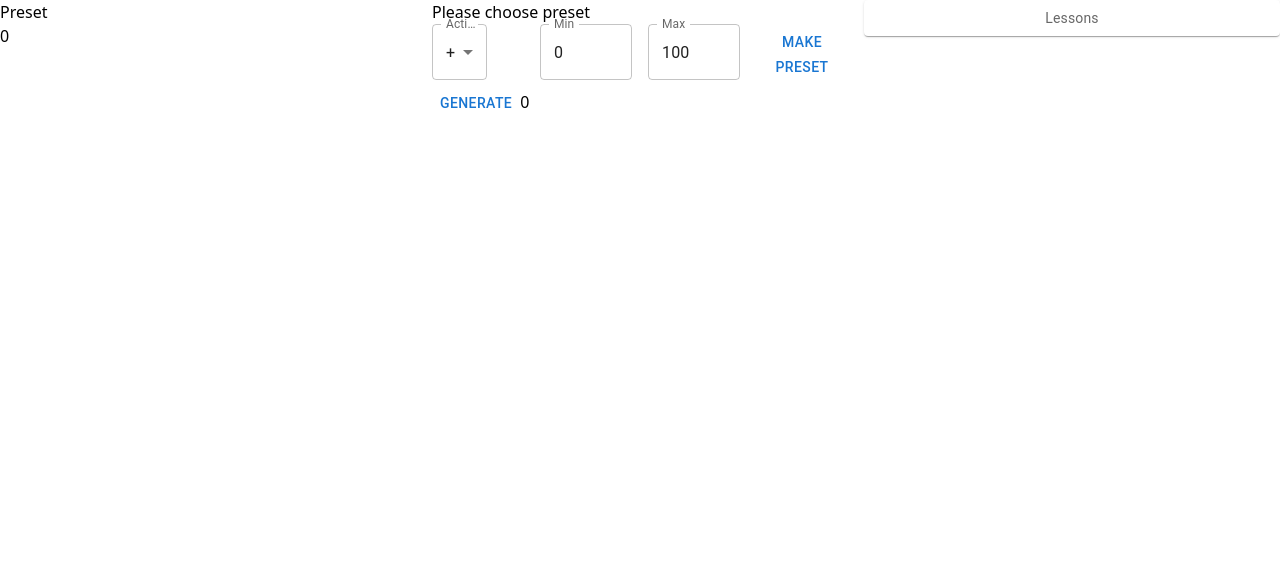
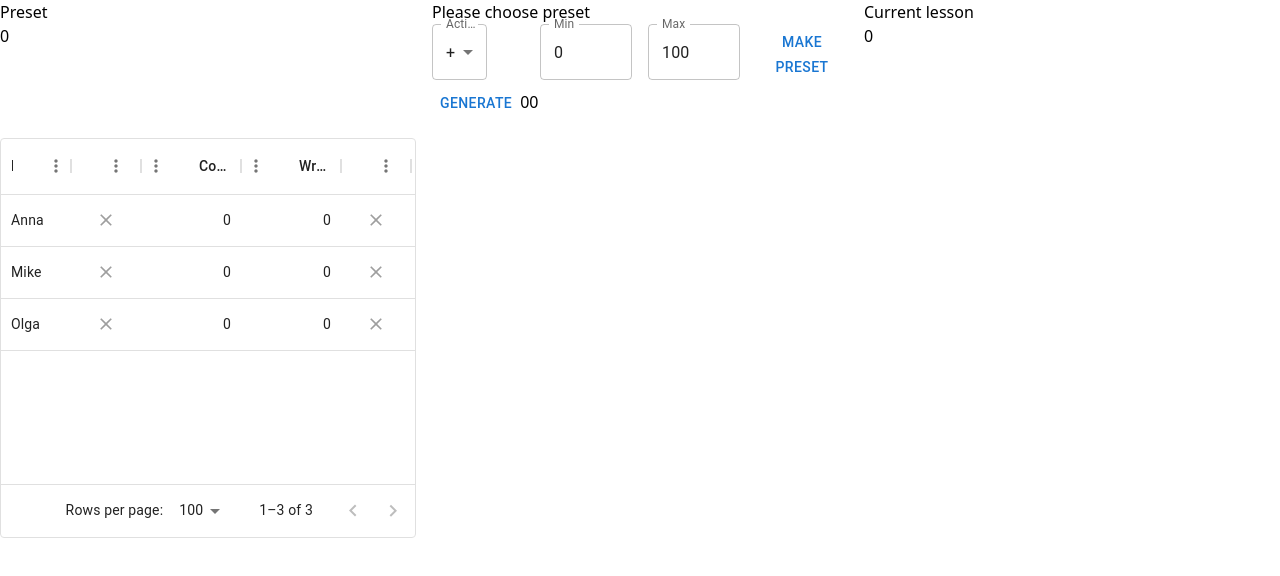
Before and after one commit to mbob72/math_simulator, a Next.js app: page /admin in a window 1280 px wide. Shown: the top 576 px of the page. Built offline with nearby package versions, Linux system fonts and the light colour scheme.

Commit message:
add students

```diff
--- a/package.json
+++ b/package.json
@@ -13,6 +13,7 @@
     "@emotion/styled": "^11.10.6",
     "@mui/material": "^5.11.16",
     "@mui/styled-engine-sc": "^5.11.11",
+    "@mui/x-data-grid": "^6.1.0",
     "@types/node": "18.15.11",
     "@types/react": "18.0.33",
     "@types/react-dom": "18.0.11",
--- a/src/components/Generator.tsx
+++ b/src/components/Generator.tsx
@@ -15,7 +15,8 @@ export const Generator = ({ list, current }) => {
         makePreset,
         examples,
         generate,
-        setNum1, setNum2, _setAction, deleteExample
+        setNum1, setNum2, _setAction, deleteExample,
+        startLesson
     } = useContext(PresetsContext);
 
     return (
@@ -36,15 +37,13 @@ export const Generator = ({ list, current }) => {
             />
             <Button onClick={generate} >Generate</Button>
             {examples.length && examples.map((a, i) => {
-                console.log(a)
                 const [mn1, mn2, res, action] = a;
                 return (
                     <Example key={i} {...{ num1: mn1, num2: mn2, action, result: res, setNum1: setNum1(i), setNum2: setNum2(i), setAction: _setAction(i), deleteExample: deleteExample(i) }} />
                 )
             })
             }
+            {examples.length && (<Button onClick={startLesson}>Start new lesson</Button>)}
         </>
-
-
     )
 }
--- /dev/null
+++ b/src/components/Lesson.tsx
@@ -0,0 +1,21 @@
+import React, {useContext, useState} from "react";
+import {PresetsContext} from "@/components/presets.context";
+
+export const Lesson = () => {
+    const {
+        lesson
+    } = useContext(PresetsContext);
+
+    return (
+        <>
+            <h3 >Current lesson</h3>
+            {lesson.length && lesson.map(({ example: [a, b, res, act], status }, i) => {
+                return (
+                    <div key={i}>
+                        <span>{a}</span> <span>{act}</span> <span>{b}</span> <span>=</span> <span>?</span>
+                    </div>
+                )
+            })}
+        </>
+    )
+}
--- /dev/null
+++ b/src/components/Students.tsx
@@ -0,0 +1,33 @@
+import React, {useContext, useState} from "react";
+import {PresetsContext} from "@/components/presets.context";
+import {DataGrid, GridColDef, GridValueGetterParams, GridValueSetterParams} from '@mui/x-data-grid';
+
+
+
+export  function Students() {
+    const { students, setInLesson } = useContext(PresetsContext);
+    const valueSetter = (params: GridValueSetterParams) => {
+        setInLesson(params.row.name, params.value)
+        return params.row
+    }
+
+    const columns: GridColDef[] = [
+        { field: 'name', headerName: 'Name', width: 70 },
+        { field: 'inLesson', headerName: 'Going', type: 'boolean',width: 70, valueSetter, editable: true },
+        { field: 'correctAnswers', headerName: 'Correct', type: 'number', width: 100 },
+        { field: 'wrongAnswers', headerName: 'Wrong', type: 'number', width: 100 },
+        { field: 'done', headerName: 'Fulfilled', type: 'boolean',width: 70 },
+    ];
+
+    return (
+        <div style={{ height: 400, width: '100%' }}>
+            {students.length && <DataGrid
+                rows={students}
+                columns={columns}
+                pageSize={5}
+                rowsPerPageOptions={[5]}
+                getRowId={(a) => { console.log(a); return a?.name || 'kjlkj' }}
+            />}
+        </div>
+    );
+}
--- a/src/components/preset.hooks.tsx
+++ b/src/components/preset.hooks.tsx
@@ -1,4 +1,4 @@
-import {useState} from "react";
+import {useEffect, useState} from "react";
 
 
 export const usePresets = () => {
@@ -94,6 +94,52 @@ export const usePresets = () => {
         setExamples(exs => [...exs.slice(0, i), ...exs.slice(i +1)])
     }
 
+    const [lesson, setLesson] = useState([]);
+
+    const startLesson = () => {
+        setLesson(examples.map((example, i) => ({
+            example,
+            status: {
+                id: i,
+                shown: false,
+                done: false,
+                correct: false
+            }
+        })))
+    }
+
+    const [students, setStudents] = useState([{
+        name: 'Anna',
+        inLesson: false,
+        correctAnswers: 0,
+        wrongAnswers: 0,
+        done: false
+    }, {
+        name: 'Mike',
+        inLesson: false,
+        correctAnswers: 0,
+        wrongAnswers: 0,
+        done: false
+    }, {
+        name: 'Olga',
+        inLesson: false,
+        correctAnswers: 0,
+        wrongAnswers: 0,
+        done: false
+    }]);
+
+    const setInLesson = (_name, val) => {
+        if(students.find(({ name }) => name === _name).inLesson !== val) {
+            setStudents(students => students.map((student) => student.name === _name
+                            ? {
+                                ...student,
+                                inLesson: val
+                            }
+                            : student
+                    ))
+        }
+    }
+
     return {
         min,
         max,
@@ -110,7 +156,11 @@ export const usePresets = () => {
         generate,
         examples,
         list,
-        setNum1, setNum2, _setAction: __setAction, deleteExample
+        setNum1, setNum2, _setAction: __setAction, deleteExample,
+        startLesson,
+        lesson,
+        students,
+        setInLesson
     }
 }
 
--- a/src/pages/admin.tsx
+++ b/src/pages/admin.tsx
@@ -5,6 +5,10 @@ import Grid from '@mui/material/Unstable_Grid2';
 import {Presets} from "@/components/Presets";
 import {PresetsWrapper} from "@/components/presets.context";
 import {Generator} from "@/components/Generator";
+import {Lesson} from "@/components/Lesson";
+import {Students} from "@/components/Students";
+
+
 
 const Item = styled(Paper)(({ theme }) => ({
     backgroundColor: theme.palette.mode === 'dark' ? '#1A2027' : '#fff',
@@ -24,7 +28,10 @@ export default function Home() {
                     <Generator />
                 </Grid>
                 <Grid xs={12} md={4}>
-                    <Item>Lessons</Item>
+                    <Lesson />
+                </Grid>
+                <Grid xs={12} md={4}>
+                    <Students />
                 </Grid>
             </Grid>
         </PresetsWrapper>
```
Also changed, not shown: 1 other file (tests, documents, lock files or other folders).
